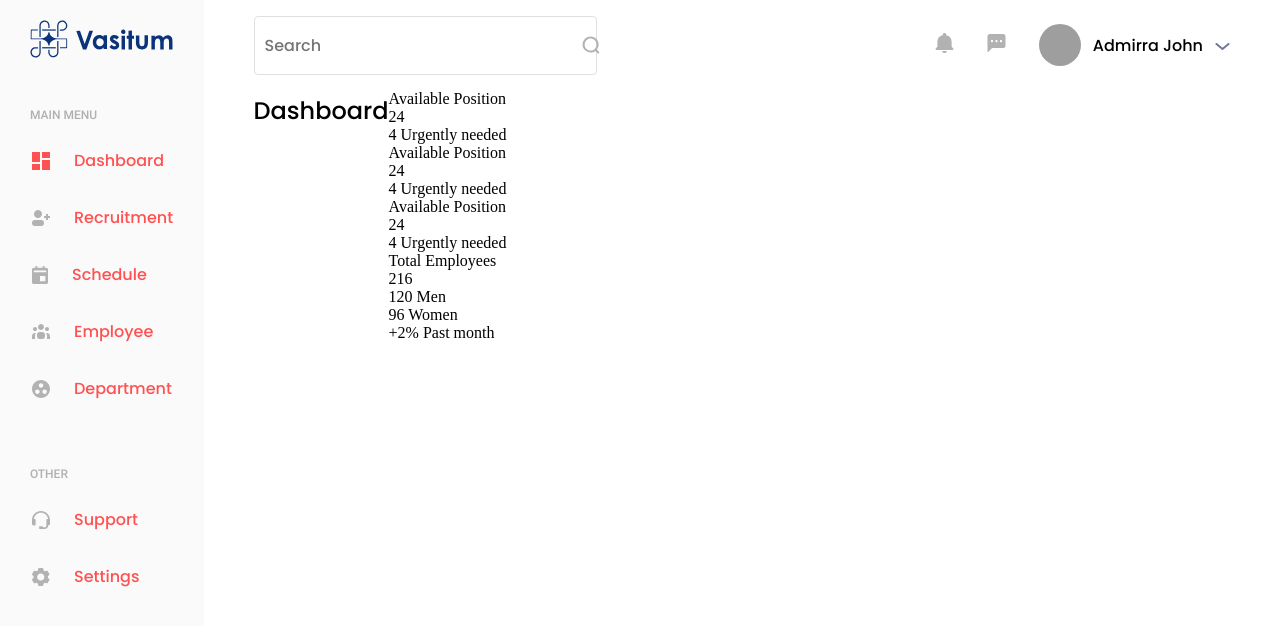
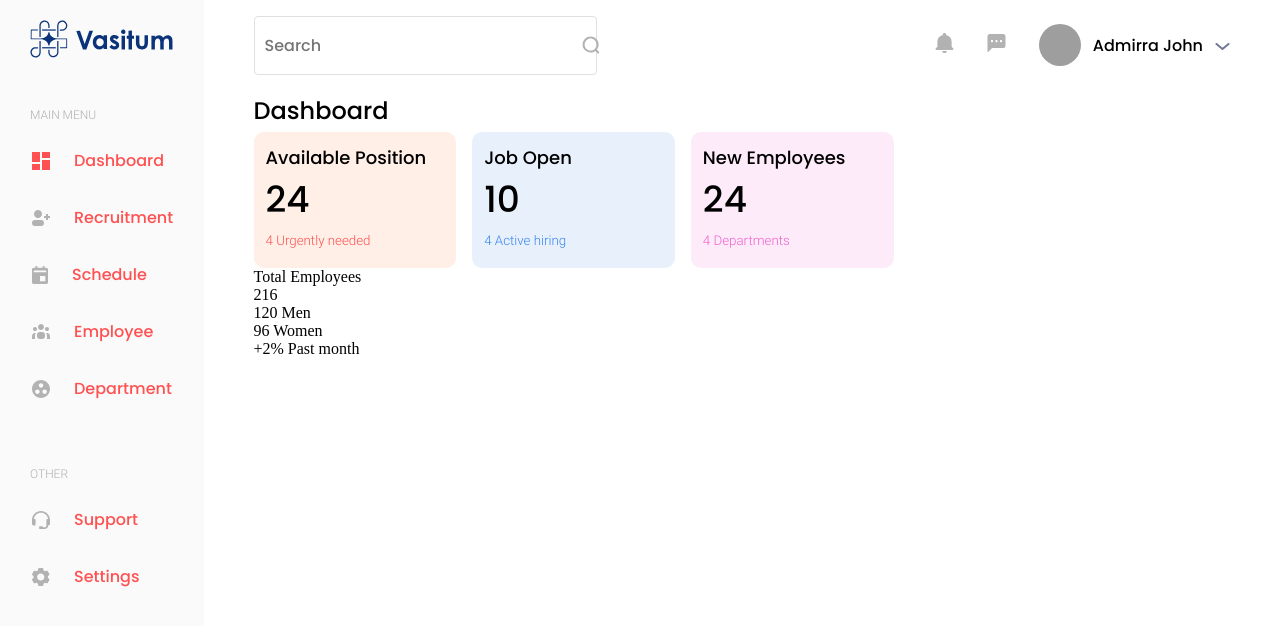
Before and after one commit to 4bdullah7eeshan/shoshin-tech-assignment, a React (Vite) app: page / in a window 1280 px wide. Shown: the top 626 px of the page. Built offline with nearby package versions, Linux system fonts and the light colour scheme; grey boxes are pictures that could not be loaded.

Commit message:
style: define layout and alignment of info cards

```diff
--- a/src/components/Dashboard/Dashboard.jsx
+++ b/src/components/Dashboard/Dashboard.jsx
@@ -1,4 +1,7 @@
+import InfoCard from "../InfoCard/InfoCard";
+import infoCards from "../../utils/data/infoCards";
 import styles from "./Dashboard.module.css";
+
 
 function Dashboard() {
     return(
@@ -8,22 +11,16 @@ function Dashboard() {
             </header>
             <div className={styles.cardsContainer}>
                 <div>
-                    <div>
-                        <div>
-                            <div>Available Position</div>
-                            <div>24</div>
-                            <div>4 Urgently needed</div>
-                        </div>
-                        <div>
-                            <div>Available Position</div>
-                            <div>24</div>
-                            <div>4 Urgently needed</div>
-                        </div>
-                        <div>
-                            <div>Available Position</div>
-                            <div>24</div>
-                            <div>4 Urgently needed</div>
-                        </div>
+                    <div className={styles.infoCardsContainer}>
+                        {infoCards.map((data, index) => (
+                            <InfoCard
+                                key={index}
+                                title={data.title}
+                                info={data.info}
+                                description={data.description}
+                            />
+                    ))}
+
                     </div>
 
                     <div>
--- a/src/components/Dashboard/Dashboard.module.css
+++ b/src/components/Dashboard/Dashboard.module.css
@@ -11,6 +11,7 @@
 
 .dashboard {
     display: flex;
+    flex-direction: column;
     padding-left: 3.125rem;
 }
 
@@ -20,3 +21,15 @@
     font-weight: var(--font-weight-medium);
     line-height: 1.75;
 }
+
+.cardsContainer {
+    display: flex;
+
+}
+
+.infoCardsContainer {
+    display: flex;
+    gap: 1rem;
+    max-width: 640px;
+
+}
--- a/src/components/InfoCard/InfoCard.module.css
+++ b/src/components/InfoCard/InfoCard.module.css
@@ -20,10 +20,13 @@
 }
 
 .infoCard {
-    max-width: 100%;
-    height: auto;
+    width: 204px;
+    height: 136px;
     border-radius: 10px;
     padding: 12px;
+    display: flex;
+    flex-direction: column;
+    gap: 1rem;
 }
 
 .title,
--- a/src/utils/data/infoCards.js
+++ b/src/utils/data/infoCards.js
@@ -1,17 +1,17 @@
 const infoCards = [
   {
     title: "Available Position",
-    stat: "24",
+    info: "24",
     description: "4 Urgently needed",
   },
   {
     title: "Job Open",
-    stat: "10",
+    info: "10",
     description: "4 Active hiring",
   },
   {
     title: "New Employees",
-    stat: "24",
+    info: "24",
     description: "4 Departments",
   },
 ];
```
